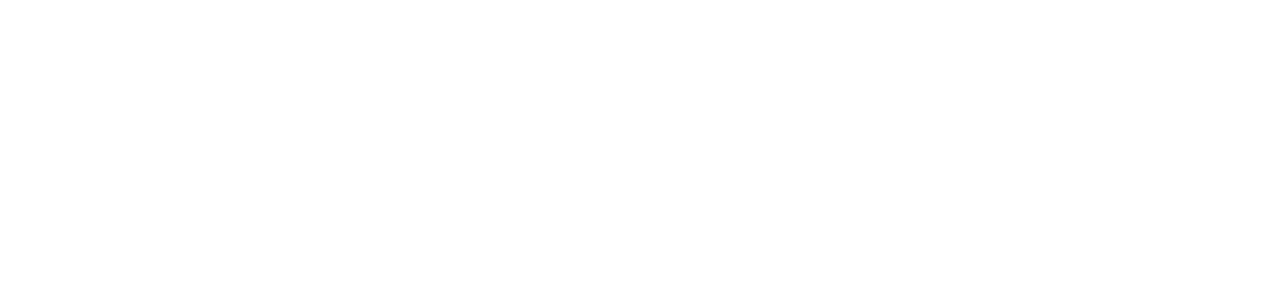
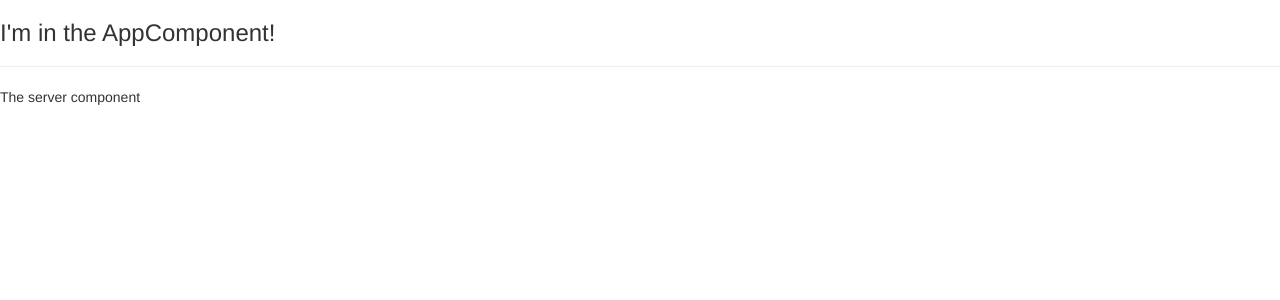
Before and after one commit to Nindev/Angular5, an Angular app: page / in a window 1280 px wide. Shown: the top 300 px of the page. Built offline with nearby package versions, Linux system fonts and the light colour scheme.

Commit message:
Creation of a new component

```diff
--- a/src/app/app.component.html
+++ b/src/app/app.component.html
@@ -0,0 +1,3 @@
+<h3>I'm in the AppComponent!</h3>
+<hr>
+<app-server></app-server>
--- a/src/app/app.component.ts
+++ b/src/app/app.component.ts
@@ -6,5 +6,4 @@
   styleUrls: ['./app.component.css']
 })
 export class AppComponent {
-
 }
--- /dev/null
+++ b/src/app/server/server.component.html
@@ -0,0 +1 @@
+<p>The server component</p>
```
Also changed, not shown: src/app/app.module.ts (+6 -3 lines), src/app/server/server.component.ts (added, +9 -0 lines), 1 other file (tests, documents, lock files or other folders).
